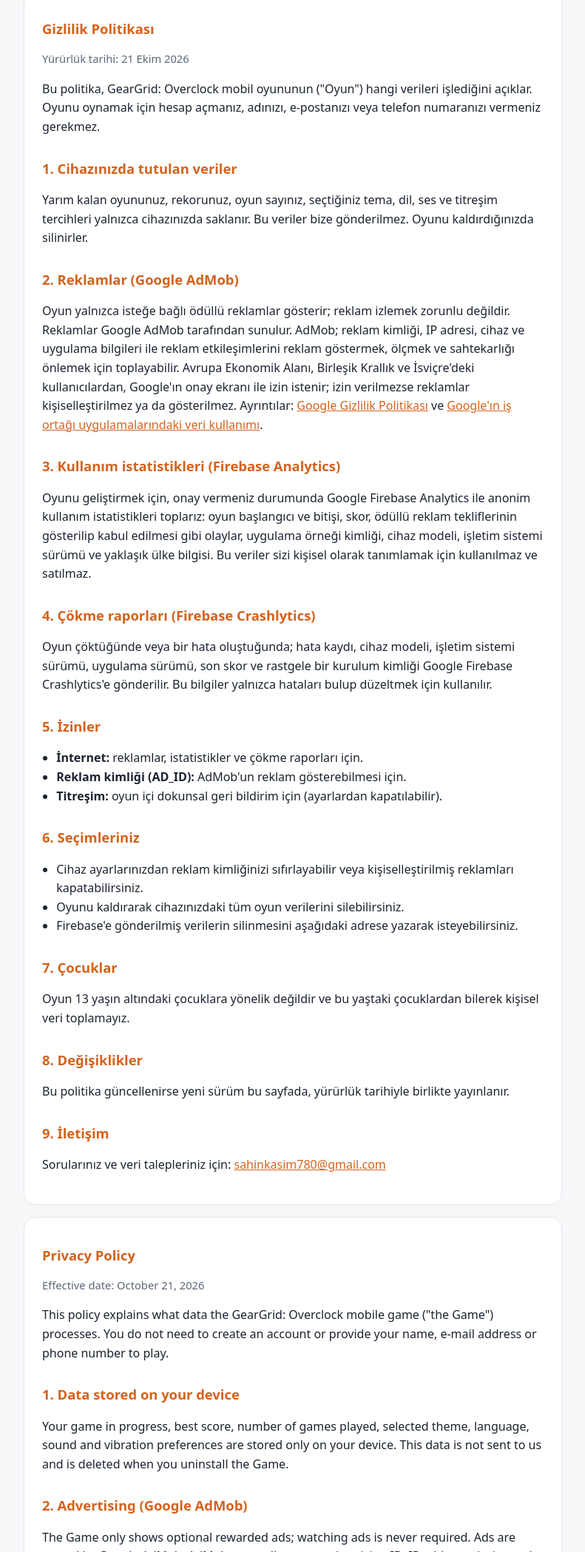
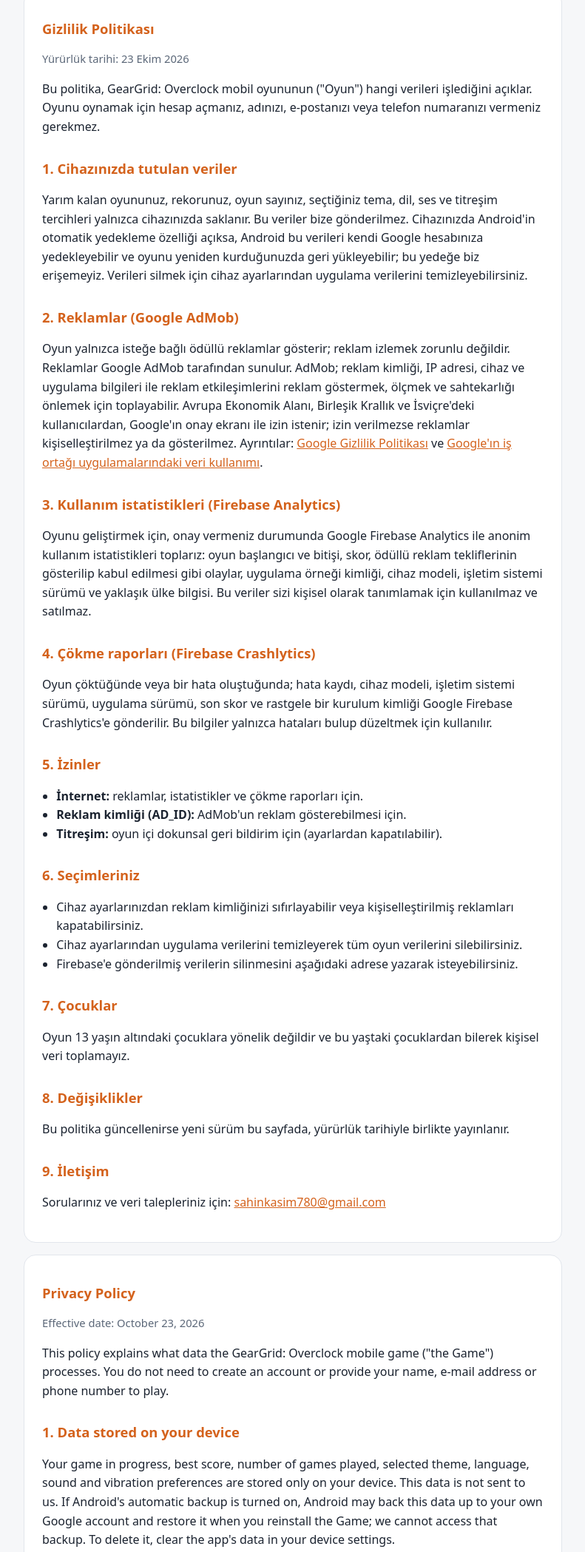
Before and after one commit to omerkasimsah/geargrid-privacy, a plain HTML site: page index.html in a window 1280 px wide. Shown: the part 183-2281 px from the top of the page at 74% size, without its empty margins (244-1035 px from the left). Drawn offline with Linux system fonts and the light colour scheme.

Commit message:
Android otomatik yedekleme açıklaması / Android Auto Backup note

```diff
--- a/index.html
+++ b/index.html
@@ -59,7 +59,7 @@
 
       <section class="policy" id="tr" lang="tr">
         <h2>Gizlilik Politikası</h2>
-        <p class="meta">Yürürlük tarihi: 21 Ekim 2026</p>
+        <p class="meta">Yürürlük tarihi: 23 Ekim 2026</p>
         <p>
           Bu politika, GearGrid: Overclock mobil oyununun ("Oyun") hangi verileri işlediğini açıklar. Oyunu
           oynamak için hesap açmanız, adınızı, e-postanızı veya telefon numaranızı vermeniz gerekmez.
@@ -68,7 +68,7 @@
         <h2>1. Cihazınızda tutulan veriler</h2>
         <p>
           Yarım kalan oyununuz, rekorunuz, oyun sayınız, seçtiğiniz tema, dil, ses ve titreşim tercihleri
-          yalnızca cihazınızda saklanır. Bu veriler bize gönderilmez. Oyunu kaldırdığınızda silinirler.
+          yalnızca cihazınızda saklanır. Bu veriler bize gönderilmez. Cihazınızda Android'in otomatik yedekleme özelliği açıksa, Android bu verileri kendi Google hesabınıza yedekleyebilir ve oyunu yeniden kurduğunuzda geri yükleyebilir; bu yedeğe biz erişemeyiz. Verileri silmek için cihaz ayarlarından uygulama verilerini temizleyebilirsiniz.
         </p>
 
         <h2>2. Reklamlar (Google AdMob)</h2>
@@ -107,7 +107,7 @@
         <h2>6. Seçimleriniz</h2>
         <ul>
           <li>Cihaz ayarlarınızdan reklam kimliğinizi sıfırlayabilir veya kişiselleştirilmiş reklamları kapatabilirsiniz.</li>
-          <li>Oyunu kaldırarak cihazınızdaki tüm oyun verilerini silebilirsiniz.</li>
+          <li>Cihaz ayarlarından uygulama verilerini temizleyerek tüm oyun verilerini silebilirsiniz.</li>
           <li>Firebase'e gönderilmiş verilerin silinmesini aşağıdaki adrese yazarak isteyebilirsiniz.</li>
         </ul>
 
@@ -126,7 +126,7 @@
 
       <section class="policy" id="en" lang="en">
         <h2>Privacy Policy</h2>
-        <p class="meta">Effective date: October 21, 2026</p>
+        <p class="meta">Effective date: October 23, 2026</p>
         <p>
           This policy explains what data the GearGrid: Overclock mobile game ("the Game") processes. You do not
           need to create an account or provide your name, e-mail address or phone number to play.
@@ -135,8 +135,7 @@
         <h2>1. Data stored on your device</h2>
         <p>
           Your game in progress, best score, number of games played, selected theme, language, sound and
-          vibration preferences are stored only on your device. This data is not sent to us and is deleted when
-          you uninstall the Game.
+          vibration preferences are stored only on your device. This data is not sent to us. If Android's automatic backup is turned on, Android may back this data up to your own Google account and restore it when you reinstall the Game; we cannot access that backup. To delete it, clear the app's data in your device settings.
         </p>
 
         <h2>2. Advertising (Google AdMob)</h2>
@@ -175,7 +174,7 @@
         <h2>6. Your choices</h2>
         <ul>
           <li>You can reset your advertising ID or opt out of personalized ads in your device settings.</li>
-          <li>You can delete all game data on your device by uninstalling the Game.</li>
+          <li>You can delete all game data by clearing the app's data in your device settings.</li>
           <li>You can request deletion of data sent to Firebase by writing to the address below.</li>
         </ul>
 
```
